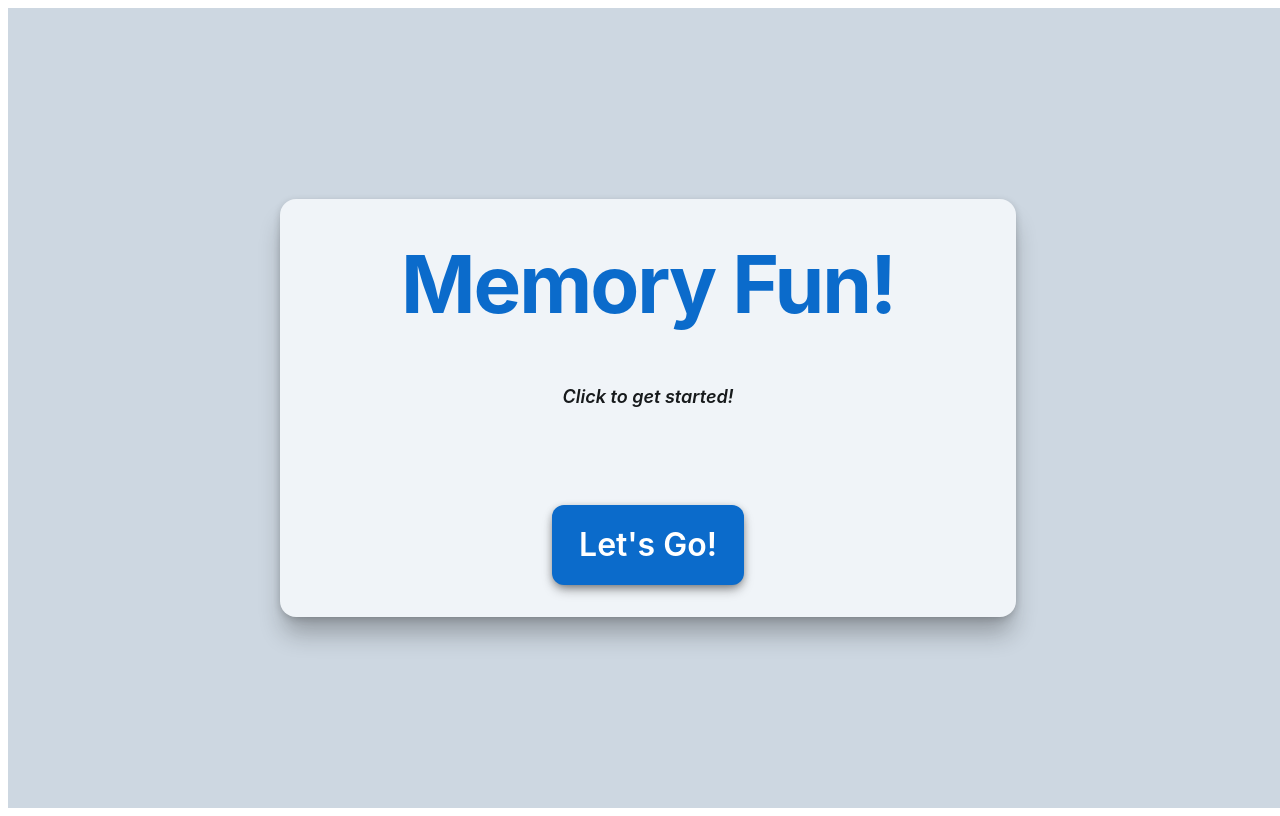
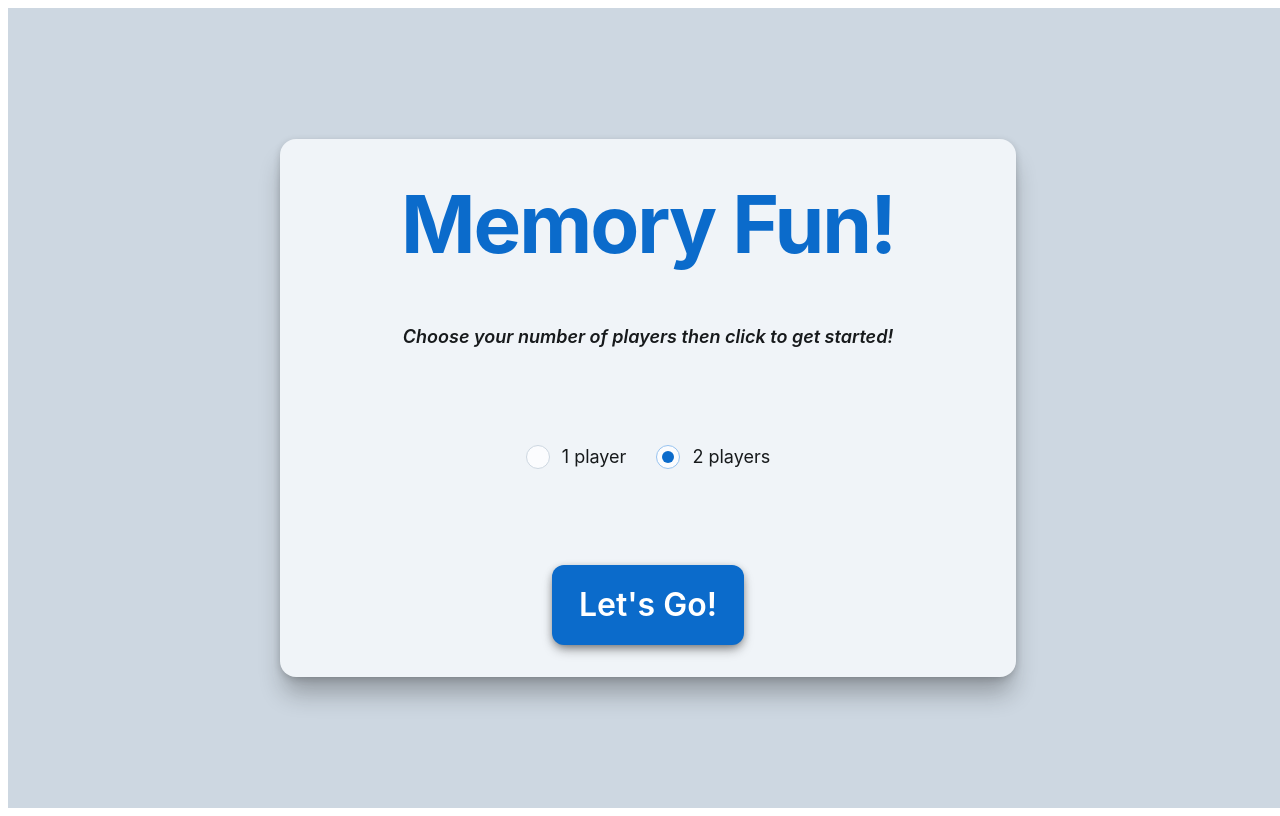
Before and after one commit to johnsonav1992/memory-fun, a React (Vite) app: page / in a window 1280 px wide. Built offline with nearby package versions, Linux system fonts and the light colour scheme; the HTML template or start-up script is replaced by a standard one.

Commit message:
radio group

```diff
--- a/src/views/StartScreen.tsx
+++ b/src/views/StartScreen.tsx
@@ -1,6 +1,8 @@
 // MUI
 import {
     Button
+    , Radio
+    , RadioGroup
     , Stack
     , Typography
 } from '@mui/joy';
@@ -9,10 +11,14 @@ import {
 import BackgroundSheet from '../components/BackgroundSheet/BackgroundSheet';
 
 // State
-import { useSetAtom } from 'jotai';
+import {
+    useAtom
+    , useSetAtom
+} from 'jotai';
 import {
     currentDeckAtom
     , currentScreenAtom
+    , gamePlayersNumberAtom
 } from '../state/jotai';
 
 // Utils
@@ -21,6 +27,7 @@ import { spaceCards } from '../utils/spaceCards';
 const StartScreen = () => {
     const setCurrentScreen = useSetAtom( currentScreenAtom );
     const setCurrentDeck = useSetAtom( currentDeckAtom );
+    const [ gamePlayersNumber, setGamePlayersNumber ] = useAtom( gamePlayersNumberAtom );
 
     const handleStartGame = () => {
         setCurrentDeck( spaceCards );
@@ -41,14 +48,39 @@ const StartScreen = () => {
                 >
                     Memory Fun!
                 </Typography>
-                <Stack gap='6rem'>
+                <Stack
+                    gap='6rem'
+                    alignItems='center'
+                >
                     <Typography
                         level='title-lg'
                         fontStyle='italic'
                         textAlign='center'
                     >
-                        Click to get started!
+                        Choose your number of players then click to get started!
                     </Typography>
+                    <RadioGroup
+                        value={ gamePlayersNumber }
+                        onChange={ e => setGamePlayersNumber( Number( e.target.value ) as 1 | 2 ) }
+                        orientation='horizontal'
+                        sx={ {
+                            justifyContent: 'center'
+                            , gap: '1rem'
+                        } }
+                    >
+                        <Radio
+                            name='1-player'
+                            label='1 player'
+                            size='lg'
+                            value={ 1 }
+                        />
+                        <Radio
+                            name='2-player'
+                            label='2 players'
+                            size='lg'
+                            value={ 2 }
+                        />
+                    </RadioGroup>
                     <Button
                         variant='solid'
                         color='primary'
```
